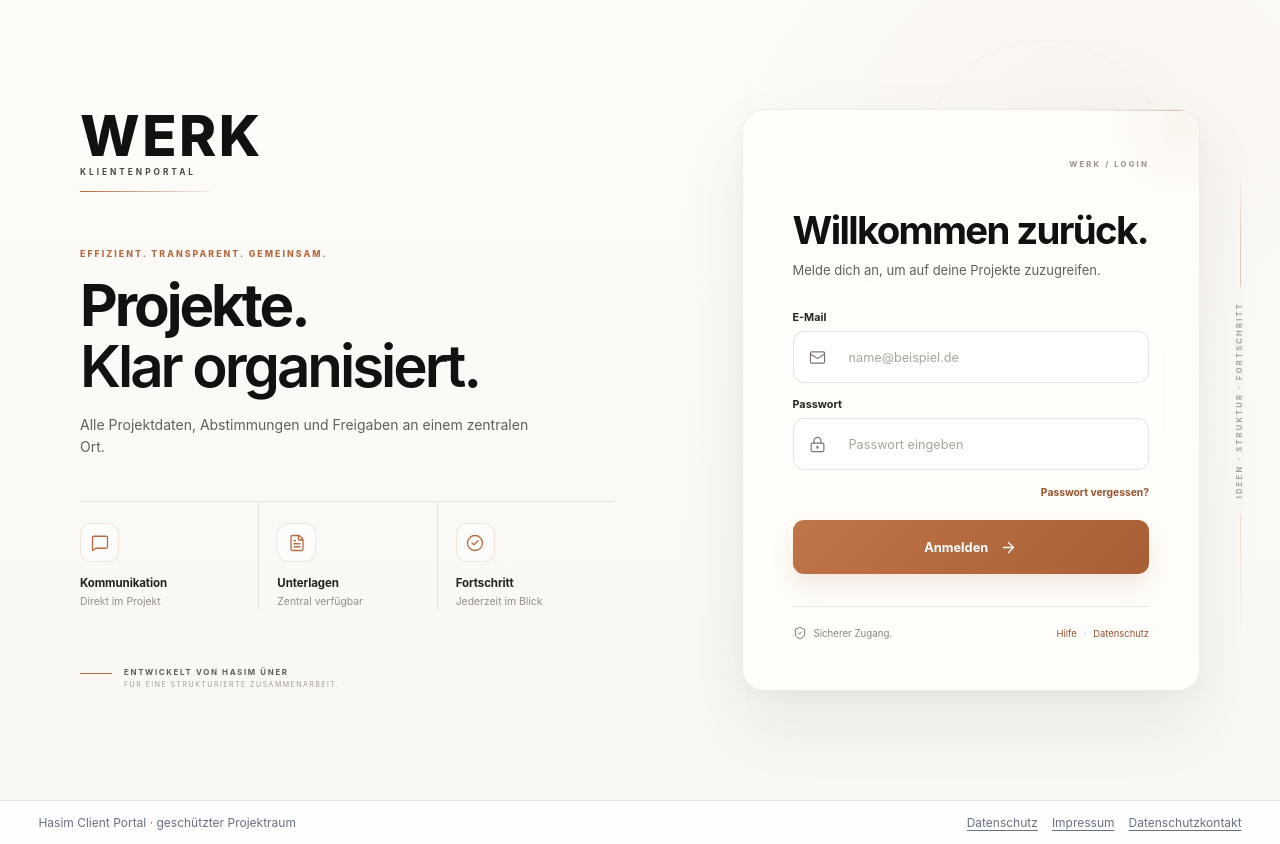
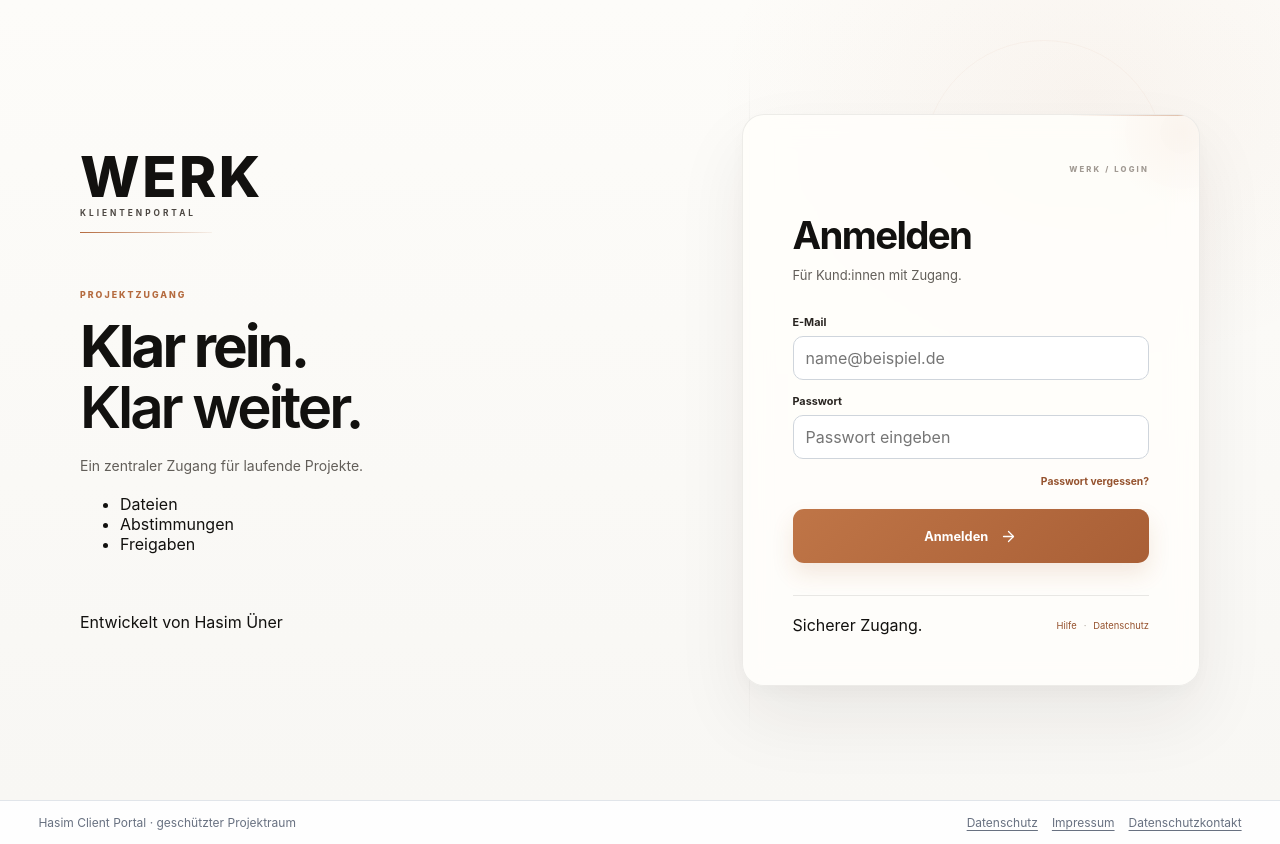
Before and after one commit to Hasim-hannover/hasim-client-portal, a Next.js app: page /login in a window 1280 px wide. Built offline with nearby package versions, Linux system fonts and the light colour scheme; no server answers.

Commit message:
Refine login page to ultra-minimal WERK design

```diff
--- a/app/login/page.tsx
+++ b/app/login/page.tsx
@@ -1,33 +1,9 @@
 import Link from "next/link";
-import {
-  ArrowRight,
-  CheckCircle2,
-  FileText,
-  LockKeyhole,
-  Mail,
-  MessageSquare,
-  ShieldCheck,
-} from "lucide-react";
+import { ArrowRight } from "lucide-react";
 import { login } from "./actions";
 import styles from "./login.module.css";
 
-const benefits = [
-  {
-    title: "Kommunikation",
-    text: "Direkt im Projekt",
-    Icon: MessageSquare,
-  },
-  {
-    title: "Unterlagen",
-    text: "Zentral verfügbar",
-    Icon: FileText,
-  },
-  {
-    title: "Fortschritt",
-    text: "Jederzeit im Blick",
-    Icon: CheckCircle2,
-  },
-];
+const points = ["Dateien", "Abstimmungen", "Freigaben"];
 
 export default async function LoginPage({
   searchParams,
@@ -41,9 +17,6 @@ export default async function LoginPage({
   return (
     <main className={styles.shell} id="main-content">
       <div className={styles.ambient} aria-hidden="true" />
-      <div className={styles.editorialRail} aria-hidden="true">
-        <span>Ideen · Struktur · Fortschritt</span>
-      </div>
 
       <div className={styles.layout}>
         <section className={styles.brandPanel} aria-labelledby="werk-intro-title">
@@ -53,43 +26,29 @@ export default async function LoginPage({
           </div>
 
           <div className={styles.brandCopy}>
-            <p className={styles.eyebrow}>Effizient. Transparent. Gemeinsam.</p>
+            <p className={styles.eyebrow}>Projektzugang</p>
             <h1 id="werk-intro-title">
-              Projekte.
-              <span>Klar organisiert.</span>
+              Klar rein.
+              <span>Klar weiter.</span>
             </h1>
-            <p className={styles.intro}>
-              Alle Projektdaten, Abstimmungen und Freigaben an einem zentralen Ort.
-            </p>
+            <p className={styles.intro}>Ein zentraler Zugang für laufende Projekte.</p>
           </div>
 
-          <div className={styles.features} aria-label="Funktionen des WERK Klientenportals">
-            {benefits.map(({ title, text, Icon }) => (
-              <article className={styles.feature} key={title}>
-                <div className={styles.featureIcon} aria-hidden="true">
-                  <Icon />
-                </div>
-                <h2>{title}</h2>
-                <p>{text}</p>
-              </article>
+          <ul className={styles.points} aria-label="Bereiche im Klientenportal">
+            {points.map((point) => (
+              <li key={point}>{point}</li>
             ))}
-          </div>
+          </ul>
 
-          <div className={styles.signature}>
-            <span aria-hidden="true" />
-            <p>
-              <strong>Entwickelt von Hasim Üner</strong>
-              <small>Für eine strukturierte Zusammenarbeit.</small>
-            </p>
-          </div>
+          <p className={styles.signature}>Entwickelt von Hasim Üner</p>
         </section>
 
         <section className={styles.loginCard} aria-labelledby="login-title">
           <div className={styles.cardMeta}>WERK / LOGIN</div>
 
           <div className={styles.cardHeading}>
-            <h2 id="login-title">Willkommen zurück.</h2>
-            <p>Melde dich an, um auf deine Projekte zuzugreifen.</p>
+            <h2 id="login-title">Anmelden</h2>
+            <p>Für Kund:innen mit Zugang.</p>
           </div>
 
           {message ? <div className={styles.success} role="status">{message}</div> : null}
@@ -97,8 +56,6 @@ export default async function LoginPage({
           <form action={login} className={styles.form}>
             <div className={styles.field}>
               <label htmlFor="login-email">E-Mail</label>
-              <div className={styles.inputShell}>
-                <Mail aria-hidden="true" />
               <input
                 id="login-email"
                 type="email"
@@ -109,12 +66,9 @@ export default async function LoginPage({
                 required
               />
             </div>
-            </div>
 
             <div className={styles.field}>
               <label htmlFor="login-password">Passwort</label>
-              <div className={styles.inputShell}>
-                <LockKeyhole aria-hidden="true" />
               <input
                 id="login-password"
                 type="password"
@@ -123,7 +77,6 @@ export default async function LoginPage({
                 placeholder="Passwort eingeben"
                 required
               />
-              </div>
             </div>
 
             <div className={styles.passwordHelp}>
@@ -139,10 +92,7 @@ export default async function LoginPage({
           </form>
 
           <footer className={styles.cardFooter}>
-            <p className={styles.securityLine}>
-              <ShieldCheck aria-hidden="true" />
             <span>Sicherer Zugang.</span>
-            </p>
             <div className={styles.footerLinks}>
               <a href="mailto:hallo@hasimuener.de">Hilfe</a>
               <span aria-hidden="true">·</span>
```
Lines whose indentation alone changed are shown as unchanged.
